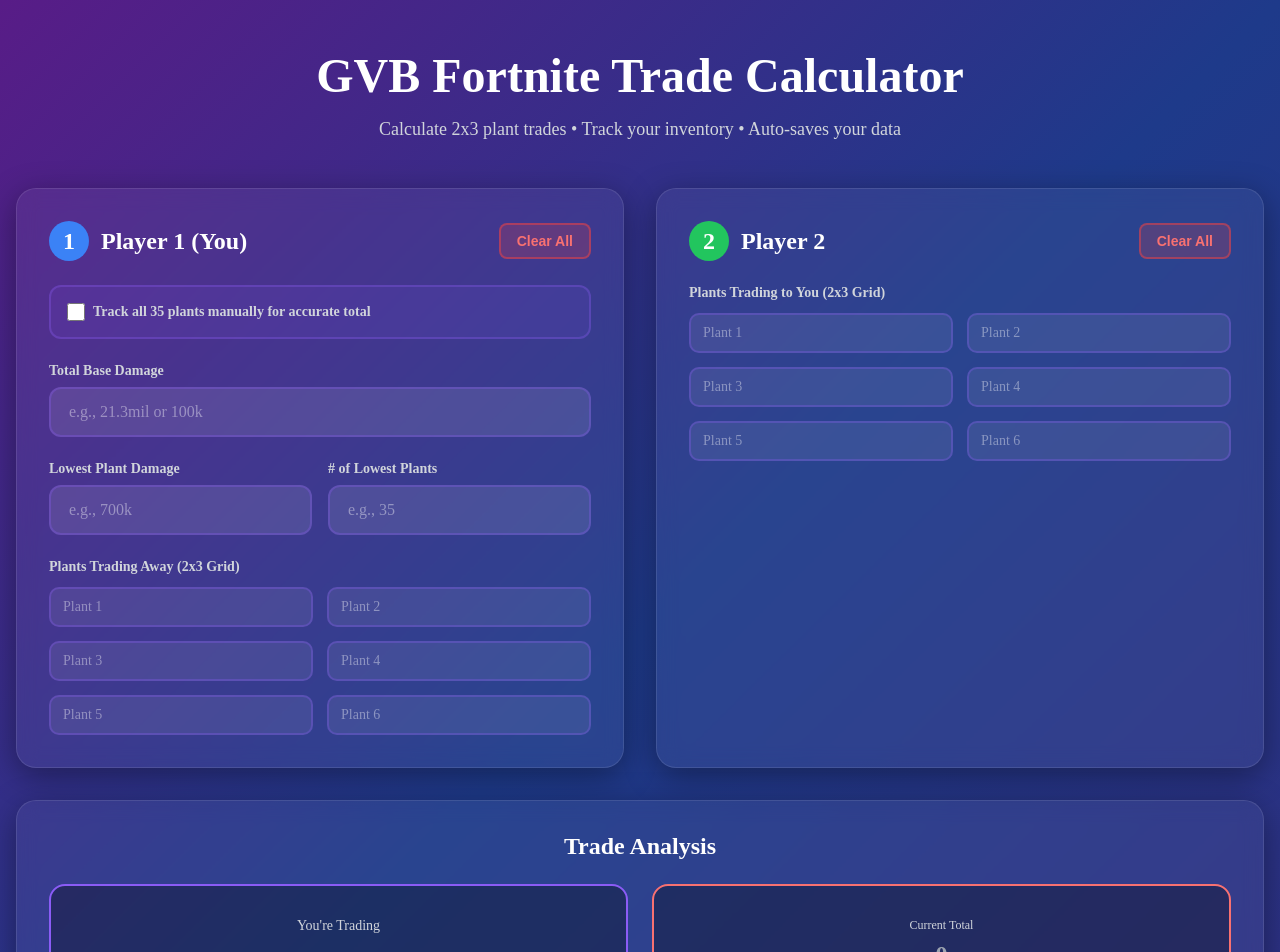
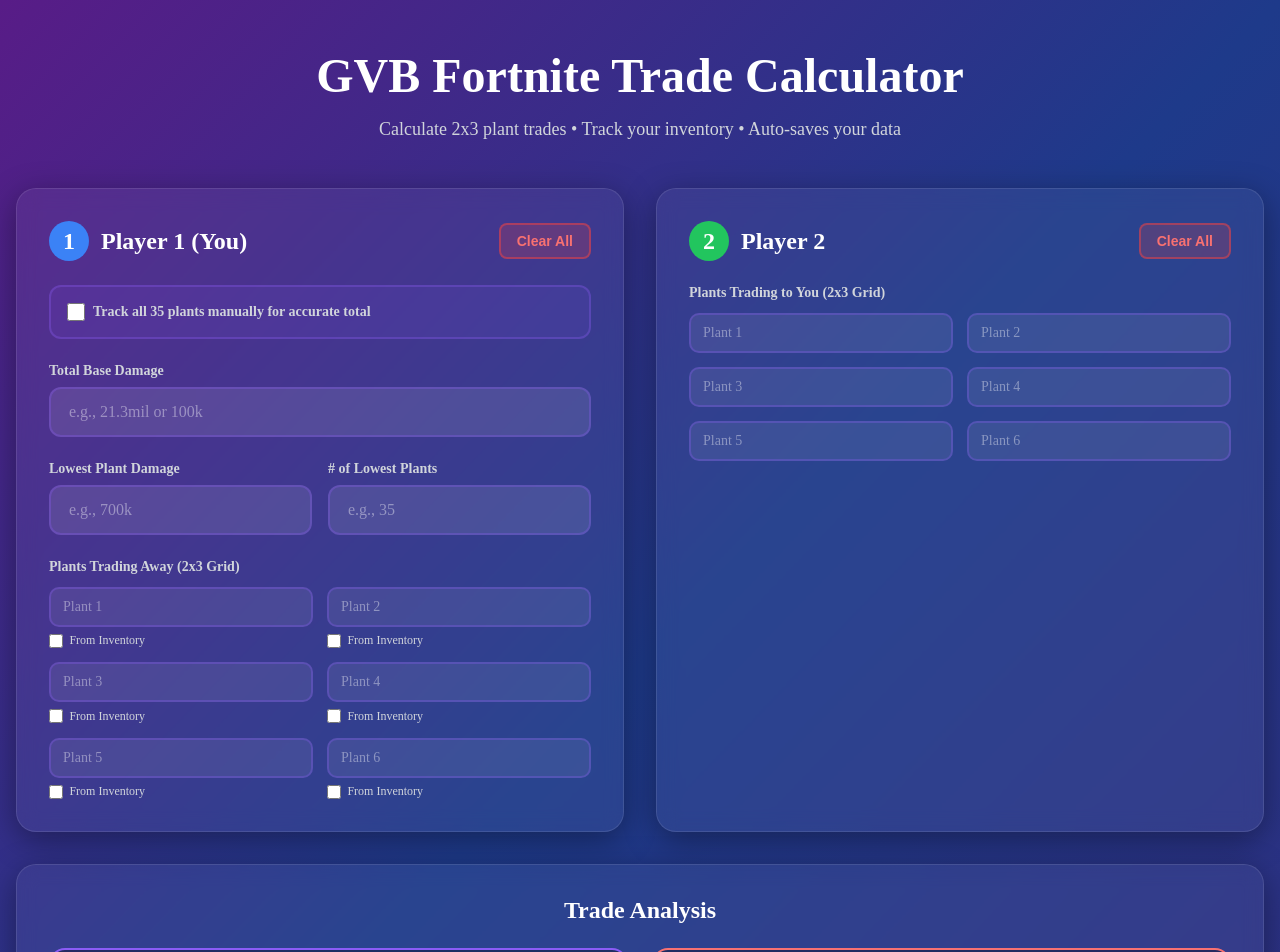
Before and after one commit to MrMendozah/GVBFortniteCalculator, a Next.js app: page / in a window 1280 px wide. Shown: the top 952 px of the page. Built offline with nearby package versions, Linux system fonts and the light colour scheme.

Commit message:
Enhance TradeCalculator with inventory tracking
Added functionality to track player1's inventory usage during trades, including calculations for giving from inventory and base. Updated UI to reflect changes in trade summary and added toggle for inventory selection.

```diff
--- a/pages/index.js
+++ b/pages/index.js
@@ -60,6 +60,7 @@
   const canvasRef = useRef(null)
   const [player1Total, setPlayer1Total] = useLocalStorage('player1Total', '')
   const [player1TradeSlots, setPlayer1TradeSlots] = useLocalStorage('player1TradeSlots', ['', '', '', '', '', ''])
+  const [player1FromInventory, setPlayer1FromInventory] = useLocalStorage('player1FromInventory', [false, false, false, false, false, false])
   const [player2TradeSlots, setPlayer2TradeSlots] = useLocalStorage('player2TradeSlots', ['', '', '', '', '', ''])
   const [lowestPlantDamage, setLowestPlantDamage] = useLocalStorage('lowestPlantDamage', '')
   const [lowestPlantCount, setLowestPlantCount] = useLocalStorage('lowestPlantCount', '')
@@ -159,14 +160,30 @@
     const lowestDamage = parseNumber(lowestPlantDamage)
     const lowestCount = parseNumber(lowestPlantCount)
 
-    const p1Giving = player1TradeSlots.reduce((sum, plant) => sum + parseNumber(plant), 0)
+    // Calculate what you're giving away
+    let p1GivingFromBase = 0
+    let p1GivingFromInventory = 0
+
+    player1TradeSlots.forEach((plant, index) => {
+      const value = parseNumber(plant)
+      if (player1FromInventory[index]) {
+        p1GivingFromInventory += value
+      } else {
+        p1GivingFromBase += value
+      }
+    })
+
+    const p1TotalGiving = p1GivingFromBase + p1GivingFromInventory
     const p2Giving = player2TradeSlots.reduce((sum, plant) => sum + parseNumber(plant), 0)
 
     // Calculate total plant damage for lowest plants
     const totalLowestPlantDamage = lowestDamage * lowestCount
 
     // Net change calculation
-    const netChange = p2Giving - p1Giving
+    // From inventory: ADD (you're removing from inventory, so it adds to base)
+    // From base: SUBTRACT (you're trading away from base)
+    // Receiving: ADD (you're getting plants)
+    const netChange = p1GivingFromInventory - p1GivingFromBase + p2Giving
 
     // New total after trade
     const p1NewTotal = p1Total + netChange
@@ -175,7 +192,9 @@
       p1NewTotal,
       netChange,
       p1IsGood: netChange > 0,
-      p1Giving,
+      p1TotalGiving,
+      p1GivingFromBase,
+      p1GivingFromInventory,
       p2Giving,
       totalLowestPlantDamage,
       lowestDamage,
@@ -198,6 +217,12 @@
     }
   }
 
+  const toggleFromInventory = (index) => {
+    const newFlags = [...player1FromInventory]
+    newFlags[index] = !newFlags[index]
+    setPlayer1FromInventory(newFlags)
+  }
+
   const updateInventoryPlant = (index, value) => {
     const newPlants = [...inventoryPlants]
     newPlants[index] = value
@@ -206,6 +231,7 @@
 
   const clearPlayer1 = () => {
     setPlayer1TradeSlots(['', '', '', '', '', ''])
+    setPlayer1FromInventory([false, false, false, false, false, false])
     setPlayer1Total('')
     setLowestPlantDamage('')
     setLowestPlantCount('')
@@ -266,6 +292,7 @@
 
               {/* Total Damage Input or Inventory */}
               {!useManualInventory ? (
+                <>
                   <div style={{ marginBottom: '1.5rem' }}>
                     <label style={{ color: '#d1d5db', fontSize: '0.875rem', fontWeight: '600', marginBottom: '0.5rem', display: 'block' }}>
                       Total Base Damage
@@ -278,32 +305,8 @@
                       className="input-field"
                     />
                   </div>
-              ) : (
-                <div style={{ marginBottom: '1.5rem' }}>
-                  <label style={{ color: '#d1d5db', fontSize: '0.875rem', fontWeight: '600', marginBottom: '0.75rem', display: 'block' }}>
-                    All 35 Plants Inventory
-                    <span style={{ marginLeft: '0.5rem', color: '#a78bfa', fontSize: '0.875rem' }}>
-                      (Total: {formatNumber(trade.p1Total)})
-                    </span>
-                  </label>
-                  <div style={{ maxHeight: '300px', overflowY: 'auto', paddingRight: '0.5rem' }} className="custom-scrollbar">
-                    <div style={{ display: 'grid', gridTemplateColumns: 'repeat(2, 1fr)', gap: '0.75rem' }}>
-                      {inventoryPlants.map((plant, index) => (
-                        <input
-                          key={index}
-                          type="text"
-                          value={plant}
-                          onChange={(e) => updateInventoryPlant(index, e.target.value)}
-                          placeholder={`Plant ${index + 1}`}
-                          className="input-field-small"
-                        />
-                      ))}
-                    </div>
-                  </div>
-                </div>
-              )}
 
-              {/* Lowest Plant Info */}
+                  {/* Lowest Plant Info - Only show when NOT using manual inventory */}
                   <div style={{ display: 'grid', gridTemplateColumns: '1fr 1fr', gap: '1rem', marginBottom: '1.5rem' }}>
                     <div>
                       <label style={{ color: '#d1d5db', fontSize: '0.875rem', fontWeight: '600', marginBottom: '0.5rem', display: 'block' }}>
@@ -330,6 +333,31 @@
                       />
                     </div>
                   </div>
+                </>
+              ) : (
+                <div style={{ marginBottom: '1.5rem' }}>
+                  <label style={{ color: '#d1d5db', fontSize: '0.875rem', fontWeight: '600', marginBottom: '0.75rem', display: 'block' }}>
+                    All 35 Plants Inventory
+                    <span style={{ marginLeft: '0.5rem', color: '#a78bfa', fontSize: '0.875rem' }}>
+                      (Total: {formatNumber(trade.p1Total)})
+                    </span>
+                  </label>
+                  <div style={{ maxHeight: '300px', overflowY: 'auto', paddingRight: '0.5rem' }} className="custom-scrollbar">
+                    <div style={{ display: 'grid', gridTemplateColumns: 'repeat(2, 1fr)', gap: '0.75rem' }}>
+                      {inventoryPlants.map((plant, index) => (
+                        <input
+                          key={index}
+                          type="text"
+                          value={plant}
+                          onChange={(e) => updateInventoryPlant(index, e.target.value)}
+                          placeholder={`Plant ${index + 1}`}
+                          className="input-field-small"
+                        />
+                      ))}
+                    </div>
+                  </div>
+                </div>
+              )}
 
               {/* Trade Slots */}
               <label style={{ color: '#d1d5db', fontSize: '0.875rem', fontWeight: '600', marginBottom: '0.75rem', display: 'block' }}>
@@ -337,14 +365,24 @@
               </label>
               <div style={{ display: 'grid', gridTemplateColumns: 'repeat(2, 1fr)', gap: '0.875rem' }}>
                 {player1TradeSlots.map((plant, index) => (
+                  <div key={index}>
                     <input
-                    key={index}
                       type="text"
                       value={plant}
                       onChange={(e) => updateTradeSlot(1, index, e.target.value)}
                       placeholder={`Plant ${index + 1}`}
                       className="input-field-small"
                     />
+                    <label style={{ color: '#d1d5db', fontSize: '0.75rem', display: 'flex', alignItems: 'center', gap: '0.4rem', marginTop: '0.4rem', cursor: 'pointer' }}>
+                      <input
+                        type="checkbox"
+                        checked={player1FromInventory[index]}
+                        onChange={() => toggleFromInventory(index)}
+                        style={{ width: '14px', height: '14px', cursor: 'pointer' }}
+                      />
+                      From Inventory
+                    </label>
+                  </div>
                 ))}
               </div>
             </div>
@@ -389,15 +427,28 @@
               {/* Trade Summary */}
               <div className="result-card" style={{ borderColor: '#8b5cf6' }}>
                 <div style={{ textAlign: 'center' }}>
-                  <p style={{ color: '#d1d5db', marginBottom: '0.75rem', fontSize: '0.875rem' }}>You're Trading</p>
+                  <p style={{ color: '#d1d5db', marginBottom: '0.75rem', fontSize: '0.875rem' }}>You're Trading (Total)</p>
                   <p style={{ fontSize: '2rem', fontWeight: 'bold', color: '#3b82f6', marginBottom: '0.5rem' }}>
-                    {formatNumber(trade.p1Giving)}
+                    {formatNumber(trade.p1TotalGiving)}
                   </p>
+
+                  {trade.p1GivingFromInventory > 0 && (
+                    <div style={{ marginTop: '0.75rem', fontSize: '0.75rem', color: '#a78bfa' }}>
+                      <p>From Inventory: +{formatNumber(trade.p1GivingFromInventory)}</p>
+                    </div>
+                  )}
+                  {trade.p1GivingFromBase > 0 && (
+                    <div style={{ fontSize: '0.75rem', color: '#f87171' }}>
+                      <p>From Base: -{formatNumber(trade.p1GivingFromBase)}</p>
+                    </div>
+                  )}
+
                   <p style={{ color: '#d1d5db', marginTop: '1rem', marginBottom: '0.75rem', fontSize: '0.875rem' }}>You're Receiving</p>
                   <p style={{ fontSize: '2rem', fontWeight: 'bold', color: '#22c55e', marginBottom: '0.5rem' }}>
                     {formatNumber(trade.p2Giving)}
                   </p>
-                  {trade.lowestCount > 0 && (
+
+                  {!useManualInventory && trade.lowestCount > 0 && (
                     <>
                       <div style={{ marginTop: '1.5rem', paddingTop: '1.5rem', borderTop: '1px solid rgba(255,255,255,0.1)' }}>
                         <p style={{ color: '#d1d5db', fontSize: '0.75rem', marginBottom: '0.5rem' }}>Lowest Plant Info</p>
```
Lines whose indentation alone changed are shown as unchanged.
